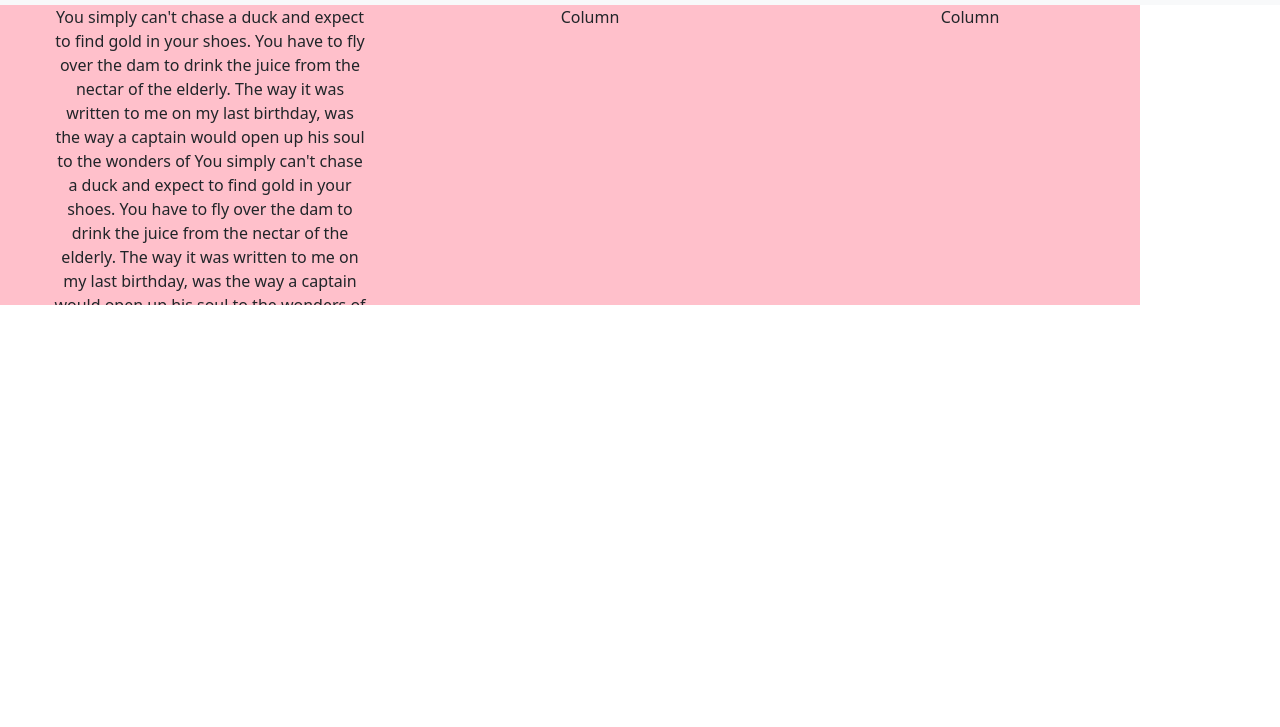
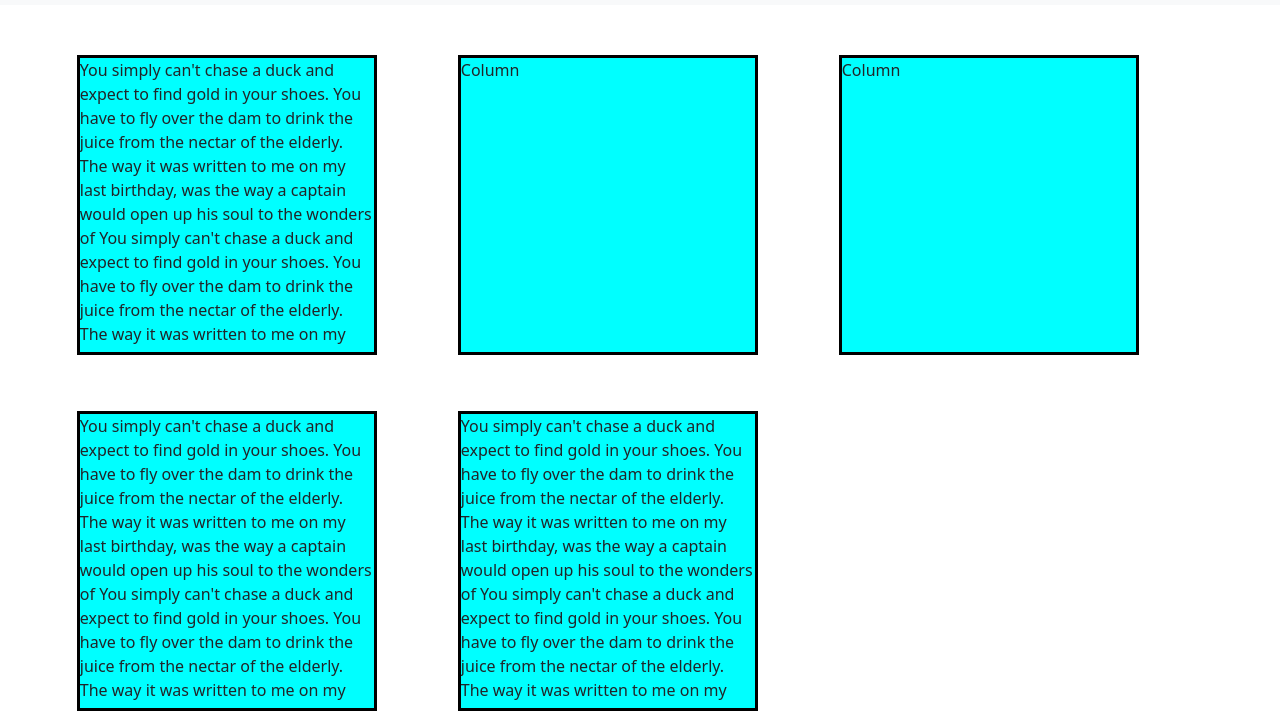
Before and after one commit to OhIts-HER/task_app, a plain HTML site: page index.html in a window 1280 px wide. Shown: the part 73-800 px from the top of the page. Drawn offline with nearby package versions, Linux system fonts and the light colour scheme.

Commit message:
shaped-the-grid

```diff
--- a/index.html
+++ b/index.html
@@ -190,18 +190,28 @@
         <!--modalMAINend-->
 
         <!--Note_card_display-->
-        <div class="container text-center" >
-            <div class="row">
-                <div class="col">
+        <div class=" text-right" >
+          <div class="row-cols">
+            <div class="col" id= "note-card">
              You simply can't chase a duck and expect to find gold in your shoes. You have to fly over the dam to drink the juice from the nectar of the elderly. The way it was written to me on my last birthday, was the way a captain would open up his soul to the wonders of
               You simply can't chase a duck and expect to find gold in your shoes. You have to fly over the dam to drink the juice from the nectar of the elderly. The way it was written to me on my last birthday, was the way a captain would open up his soul to the wonders of
             </div>
-                <div class="col">
+              <div class="col" id= "note-card">
                 Column
               </div>
-                <div class="col">
+              <div class="col" id= "note-card">
                 Column
               </div>
+              <div class="col" id= "note-card">
+                You simply can't chase a duck and expect to find gold in your shoes. You have to fly over the dam to drink the juice from the nectar of the elderly. The way it was written to me on my last birthday, was the way a captain would open up his soul to the wonders of
+                You simply can't chase a duck and expect to find gold in your shoes. You have to fly over the dam to drink the juice from the nectar of the elderly. The way it was written to me on my last birthday, was the way a captain would open up his soul to the wonders of
+              </div>
+              <div class="col" id= "note-card">
+                You simply can't chase a duck and expect to find gold in your shoes. You have to fly over the dam to drink the juice from the nectar of the elderly. The way it was written to me on my last birthday, was the way a captain would open up his soul to the wonders of
+                You simply can't chase a duck and expect to find gold in your shoes. You have to fly over the dam to drink the juice from the nectar of the elderly. The way it was written to me on my last birthday, was the way a captain would open up his soul to the wonders of
+              </div>
+
+
           </div>
         </div>
 
--- a/style.css
+++ b/style.css
@@ -61,21 +61,27 @@
 
  }
 
- .container {
-    background-color: pink;
-    text-overflow: ellipsis;
-    overflow: hidden;
-    position: relative;
-    display: inline-block;
-    overflow: hidden;
-    white-space: wrap
-
- }
- .col{
-
-    margin-left: 40px;
-    height: 300px;
-    width: 300px;
+/* index page */
+ #note-card {
+   background-color: aqua;
 
 
  }
+.col{
+   width: 300px;
+   height: 300px;
+   text-overflow: ellipsis;
+   position: relative;
+   display: inline-block;
+   overflow: hidden;
+   white-space:wrap;
+
+
+
+
+   margin-left:6%;
+   margin-top: 50px;
+
+   border-color: black;
+   border-style: solid;
+}
```
Lines whose indentation alone changed are shown as unchanged.
